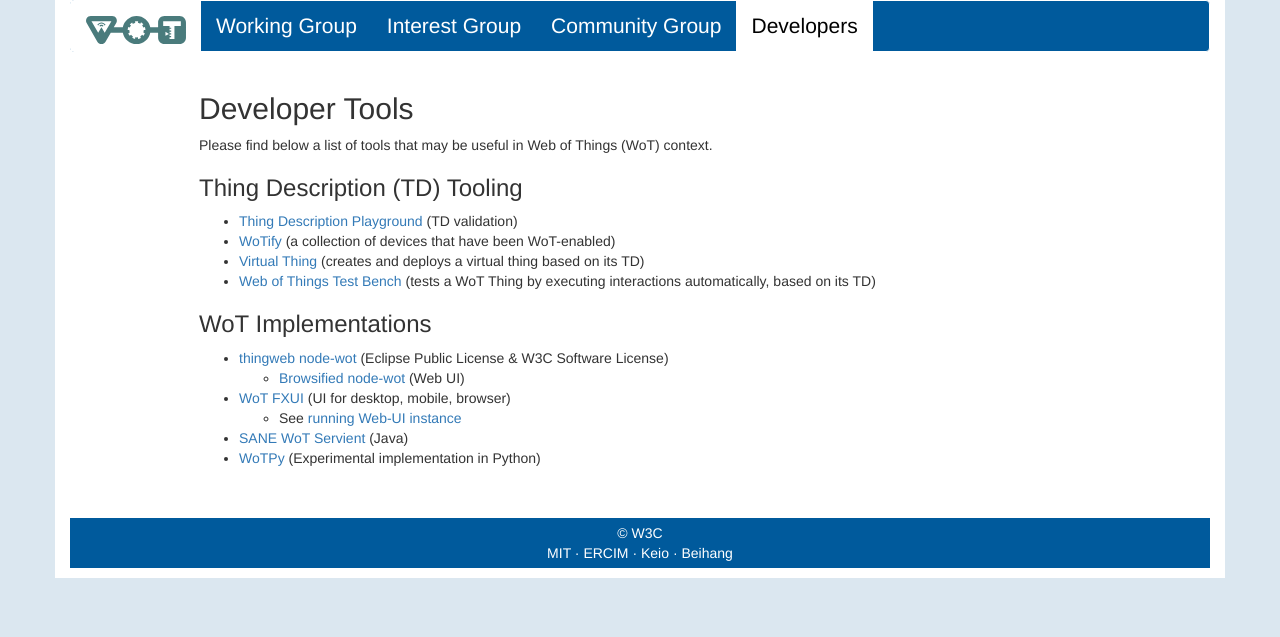
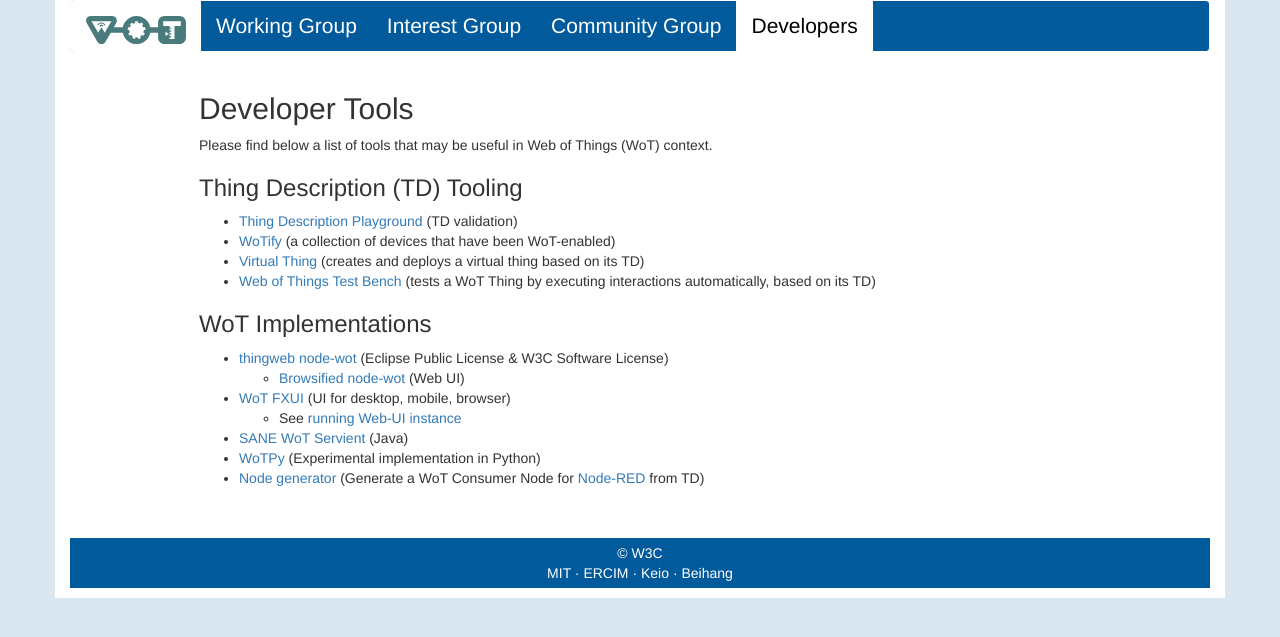
Before and after one commit to w3c/wot-marketing, a Jekyll site: the page built from docs/developers/index.html, in a window 1280 px wide. Shown: the top 637 px of the page. Built offline with Jekyll 4.4.1, drawn with Linux system fonts in a browser that asks for light colours; nearby versions of some CDN libraries.

Commit message:
add description of Node Generator

```diff
--- a/docs/developers/index.html
+++ b/docs/developers/index.html
@@ -44,6 +44,9 @@
 		<li>
 			<a href="https://github.com/agmangas/wot-py">WoTPy</a> (Experimental implementation in Python)
 		</li>
+		<li>
+			<a href="https://github.com/node-red/node-red-nodegen">Node generator</a> (Generate a WoT Consumer Node for <a href="https://nodered.org/">Node-RED</a> from TD)
+		</li>
 	</ul>
 	<!--
 	<h3>Github Projects</h3>
```
